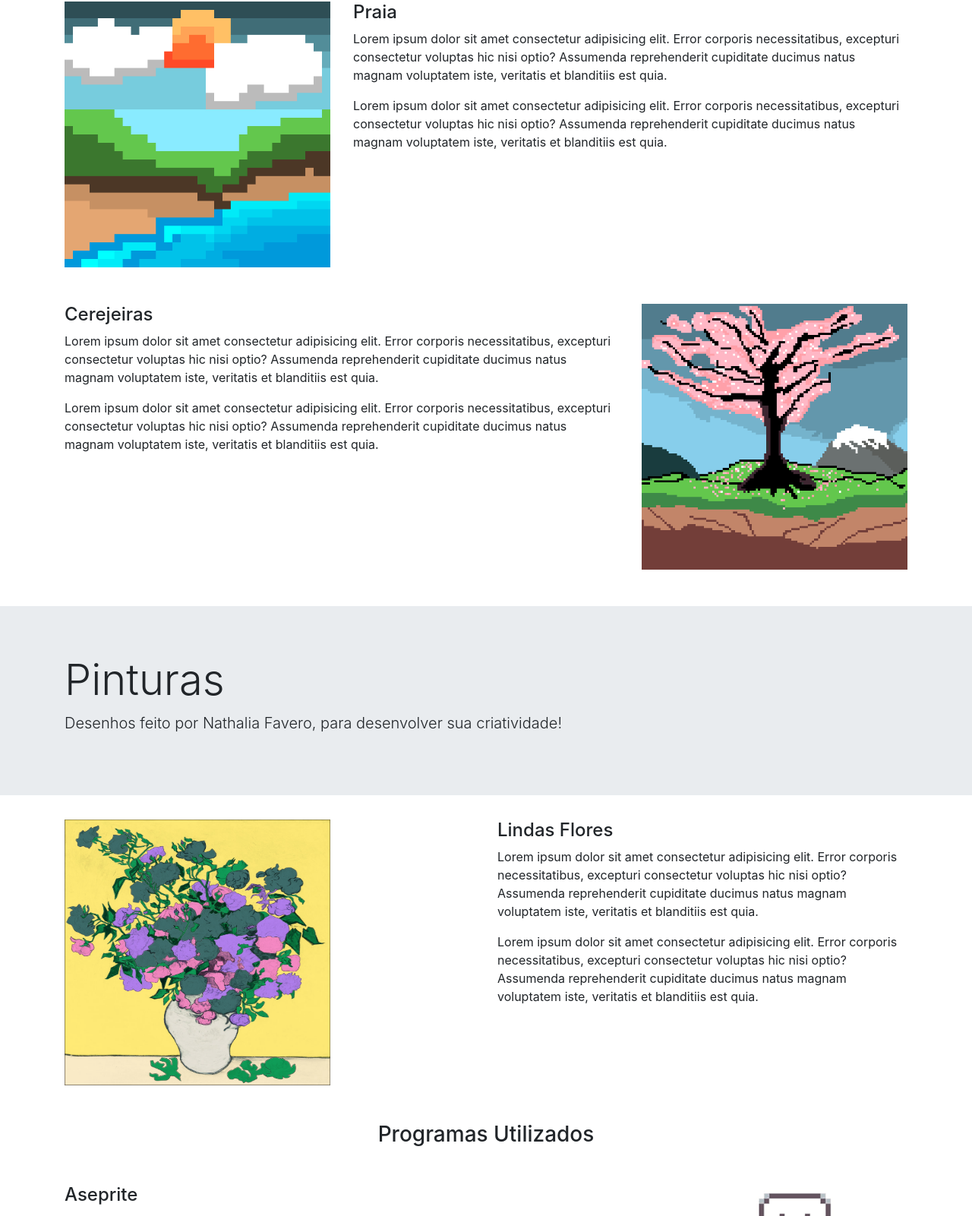
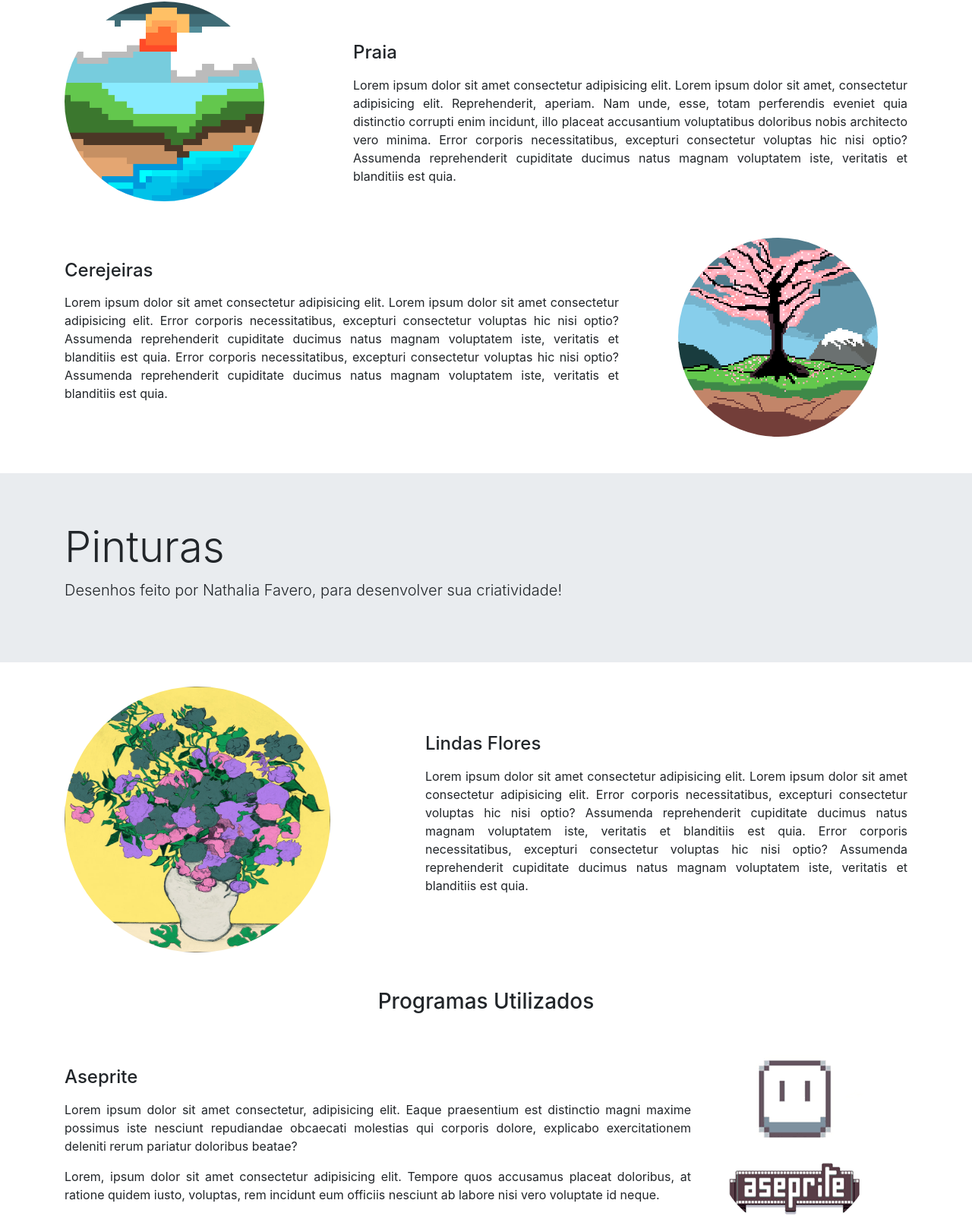
Before and after one commit to FaveroNath/projeto_landing_Page, a plain HTML site: page index.html in a window 1280 px wide. Shown: the part 999-2600 px from the top of the page at 76% size. Drawn offline with nearby package versions, Linux system fonts and the light colour scheme.

Commit message:
Feat. Design

```diff
--- a/index.html
+++ b/index.html
@@ -76,24 +76,22 @@
         </div>
       </div>
       <div class="container mb-5">
-        <div class="row">
+        <div class="row d-flex align-items-center">
             <div class="col-md-4 mb-5">
-                <img style="width: 350px; height: 350px;"  src="assets/img/paisagem.png" alt="Praia">
+                <img  class="w-75 rounded-circle" src="assets/img/paisagem.png" alt="Praia">
             </div>
             <div class="col-md-8">
-                <h4>Praia</h4>
-              <p>Lorem ipsum dolor sit amet consectetur adipisicing elit. Error corporis necessitatibus, excepturi consectetur voluptas hic nisi optio? Assumenda reprehenderit cupiditate ducimus natus magnam voluptatem iste, veritatis et blanditiis est quia.</p>
-              <p>Lorem ipsum dolor sit amet consectetur adipisicing elit. Error corporis necessitatibus, excepturi consectetur voluptas hic nisi optio? Assumenda reprehenderit cupiditate ducimus natus magnam voluptatem iste, veritatis et blanditiis est quia.</p>
+                <h4  class="mb-3">Praia</h4>
+              <p class="text-justify">Lorem ipsum dolor sit amet consectetur adipisicing elit. Lorem ipsum dolor sit amet, consectetur adipisicing elit. Reprehenderit, aperiam. Nam unde, esse, totam perferendis eveniet quia distinctio corrupti enim incidunt, illo placeat accusantium voluptatibus doloribus nobis architecto vero minima. Error corporis necessitatibus, excepturi consectetur voluptas hic nisi optio? Assumenda reprehenderit cupiditate ducimus natus magnam voluptatem iste, veritatis et blanditiis est quia.</p>
             </div>
         </div>
-        <div class="row">
+        <div class="row d-flex align-items-center">
             <div class="col-md-8">
-                <h4>Cerejeiras</h4>
-                <p>Lorem ipsum dolor sit amet consectetur adipisicing elit. Error corporis necessitatibus, excepturi consectetur voluptas hic nisi optio? Assumenda reprehenderit cupiditate ducimus natus magnam voluptatem iste, veritatis et blanditiis est quia.</p>
-                <p>Lorem ipsum dolor sit amet consectetur adipisicing elit. Error corporis necessitatibus, excepturi consectetur voluptas hic nisi optio? Assumenda reprehenderit cupiditate ducimus natus magnam voluptatem iste, veritatis et blanditiis est quia.</p>
+                <h4 class="mb-3">Cerejeiras</h4>
+                <p class="text-justify">Lorem ipsum dolor sit amet consectetur adipisicing elit. Lorem ipsum dolor sit amet consectetur adipisicing elit. Error corporis necessitatibus, excepturi consectetur voluptas hic nisi optio? Assumenda reprehenderit cupiditate ducimus natus magnam voluptatem iste, veritatis et blanditiis est quia. Error corporis necessitatibus, excepturi consectetur voluptas hic nisi optio? Assumenda reprehenderit cupiditate ducimus natus magnam voluptatem iste, veritatis et blanditiis est quia.</p>
             </div>
             <div class="col-md-4">
-                <img style="width: 350px; height: 350px;" src="assets/img/Paisagem2.png" alt="Cerejeira ">
+                <img  class="w-75 rounded-circle ml-5" src="assets/img/Paisagem2.png" alt="Cerejeira ">
             </div>
         </div>
       </div>
@@ -104,14 +102,14 @@
         </div>
       </div>
       <div class="container mb-5">
-          <div class="row">
-            <div class="col-md-6">
-                <img style="width: 350px; height: 350px;" src="assets/img/Flores.png" alt="flores">
+          <div class="row d-flex align-items-center">
+            <div class="col-md-5">
+                <img style="width: 350px; height: 350px;" class="rounded-circle" src="assets/img/Flores.png" alt="flores">
             </div>
-            <div class="col-md-6">
-                <h4>Lindas Flores</h4>
-              <p>Lorem ipsum dolor sit amet consectetur adipisicing elit. Error corporis necessitatibus, excepturi consectetur voluptas hic nisi optio? Assumenda reprehenderit cupiditate ducimus natus magnam voluptatem iste, veritatis et blanditiis est quia.</p>
-              <p>Lorem ipsum dolor sit amet consectetur adipisicing elit. Error corporis necessitatibus, excepturi consectetur voluptas hic nisi optio? Assumenda reprehenderit cupiditate ducimus natus magnam voluptatem iste, veritatis et blanditiis est quia.</p>
+            <div class="col-md-7 ">
+              <h4  class="mb-3">Lindas Flores</h4>
+              <p class="text-justify">Lorem ipsum dolor sit amet consectetur adipisicing elit.  Lorem ipsum dolor sit amet consectetur adipisicing elit. Error corporis necessitatibus, excepturi consectetur voluptas hic nisi optio? Assumenda reprehenderit cupiditate ducimus natus magnam voluptatem iste, veritatis et blanditiis est quia. Error corporis necessitatibus, excepturi consectetur voluptas hic nisi optio? Assumenda reprehenderit cupiditate ducimus natus magnam voluptatem iste, veritatis et blanditiis est quia.</p>
+
             </div>
           </div>
 
@@ -120,14 +118,14 @@
          <h3 class="text-center mb-5">
              Programas Utilizados
          </h3>
-         <div class="row">
+         <div class="row d-flex align-items-center">
             <div class="col-md-9">
-                <h4>Aseprite</h4>
-                <p>Lorem ipsum dolor sit amet consectetur, adipisicing elit. Eaque praesentium est distinctio magni maxime possimus iste nesciunt repudiandae obcaecati molestias qui corporis dolore, explicabo exercitationem deleniti rerum pariatur doloribus beatae?</p>
-                <p>Lorem, ipsum dolor sit amet consectetur adipisicing elit. Tempore quos accusamus placeat doloribus, at ratione quidem iusto, voluptas, rem incidunt eum officiis nesciunt ab labore nisi vero voluptate id neque.</p>
+                <h4  class="mb-3">Aseprite</h4>
+                <p class="text-justify">Lorem ipsum dolor sit amet consectetur, adipisicing elit. Eaque praesentium est distinctio magni maxime possimus iste nesciunt repudiandae obcaecati molestias qui corporis dolore, explicabo exercitationem deleniti rerum pariatur doloribus beatae?</p>
+                <p class="text-justify">Lorem, ipsum dolor sit amet consectetur adipisicing elit. Tempore quos accusamus placeat doloribus, at ratione quidem iusto, voluptas, rem incidunt eum officiis nesciunt ab labore nisi vero voluptate id neque.</p>
             </div>
             <div class="col-md-3">
-                <img src="assets/img/logo.png" alt="aseprite">
+                <img class="rounded-circle" src="assets/img/logo.png" alt="aseprite">
             </div>
          </div>
      </div>
@@ -201,13 +199,13 @@
         <div class="row mt-5 mb-5">
             <div class="col-md-6">
                 <h3>Texto 1</h3>
-                <p>
+                <p class="text-justify">
                     Lorem ipsum dolor sit amet consectetur adipisicing elit. Quos et beatae cum eos, ex tempore eum obcaecati illum, dicta cupiditate autem! Assumenda dolorem veniam dignissimos nesciunt incidunt, sint non molestias.
                 </p>
-                <p>
+                <p class="text-justify">
                     Lorem ipsum dolor sit, amet consectetur adipisicing elit. Reiciendis quo harum rem perspiciatis, ad molestiae expedita repellendus laborum. Atque minima rerum voluptas voluptatem, alias quas magni optio quidem id dignissimos!
                 </p>
-                <p>
+                <p class="text-justify">
                     Lorem ipsum dolor sit, amet consectetur adipisicing elit. Reiciendis quo harum rem perspiciatis, ad molestiae expedita repellendus laborum. Atque minima rerum voluptas voluptatem, alias quas magni optio quidem id dignissimos!
                 </p>
             </div>
```
